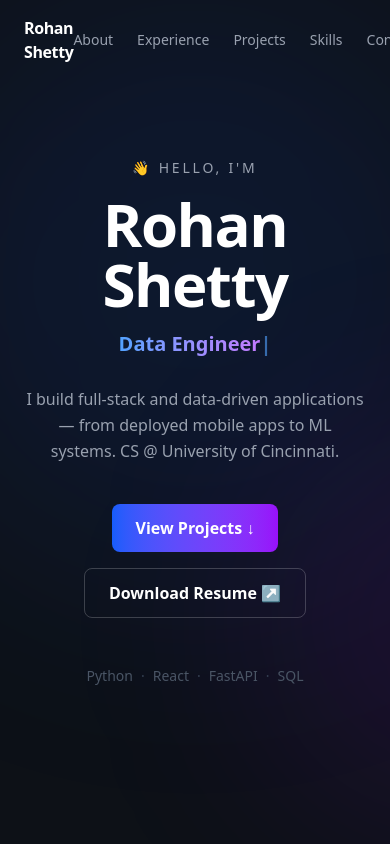
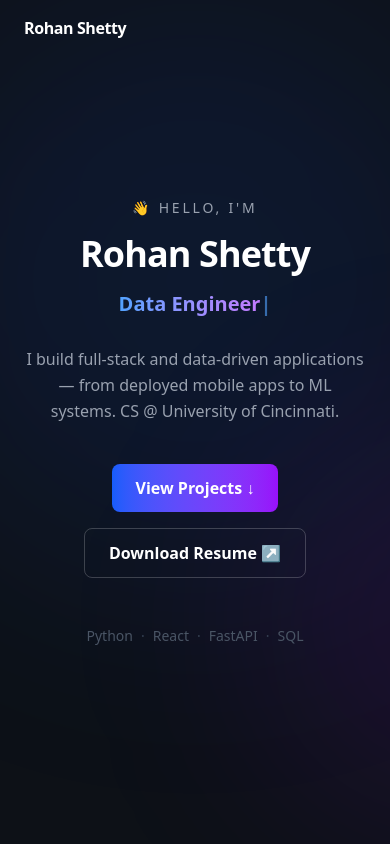
Before and after one commit to roshet/rohan-portfolio, a React (Vite) app: page / in a window 390 px wide. Shown: the top 844 px of the page. Built offline with nearby package versions, Linux system fonts and the light colour scheme.

Commit message:
feat: complete portfolio redesign with Framer Motion animations

```diff
--- a/src/components/Hero.jsx
+++ b/src/components/Hero.jsx
@@ -51,7 +51,7 @@ export default function Hero() {
           initial={{ opacity: 0, y: 20 }}
           animate={{ opacity: 1, y: 0 }}
           transition={{ duration: 0.6, delay: 0.1 }}
-          className="text-6xl font-black text-white mb-4 tracking-tight"
+          className="text-4xl md:text-6xl font-black text-white mb-4 tracking-tight"
         >
           Rohan Shetty
         </motion.h1>
--- a/src/components/Navbar.jsx
+++ b/src/components/Navbar.jsx
@@ -33,7 +33,7 @@ export default function Navbar() {
       }`}
     >
       <span className="font-bold text-white tracking-tight">Rohan Shetty</span>
-      <div className="flex gap-6">
+      <div className="hidden md:flex gap-6">
         {links.map((link) => (
           <a
             key={link.href}
```
